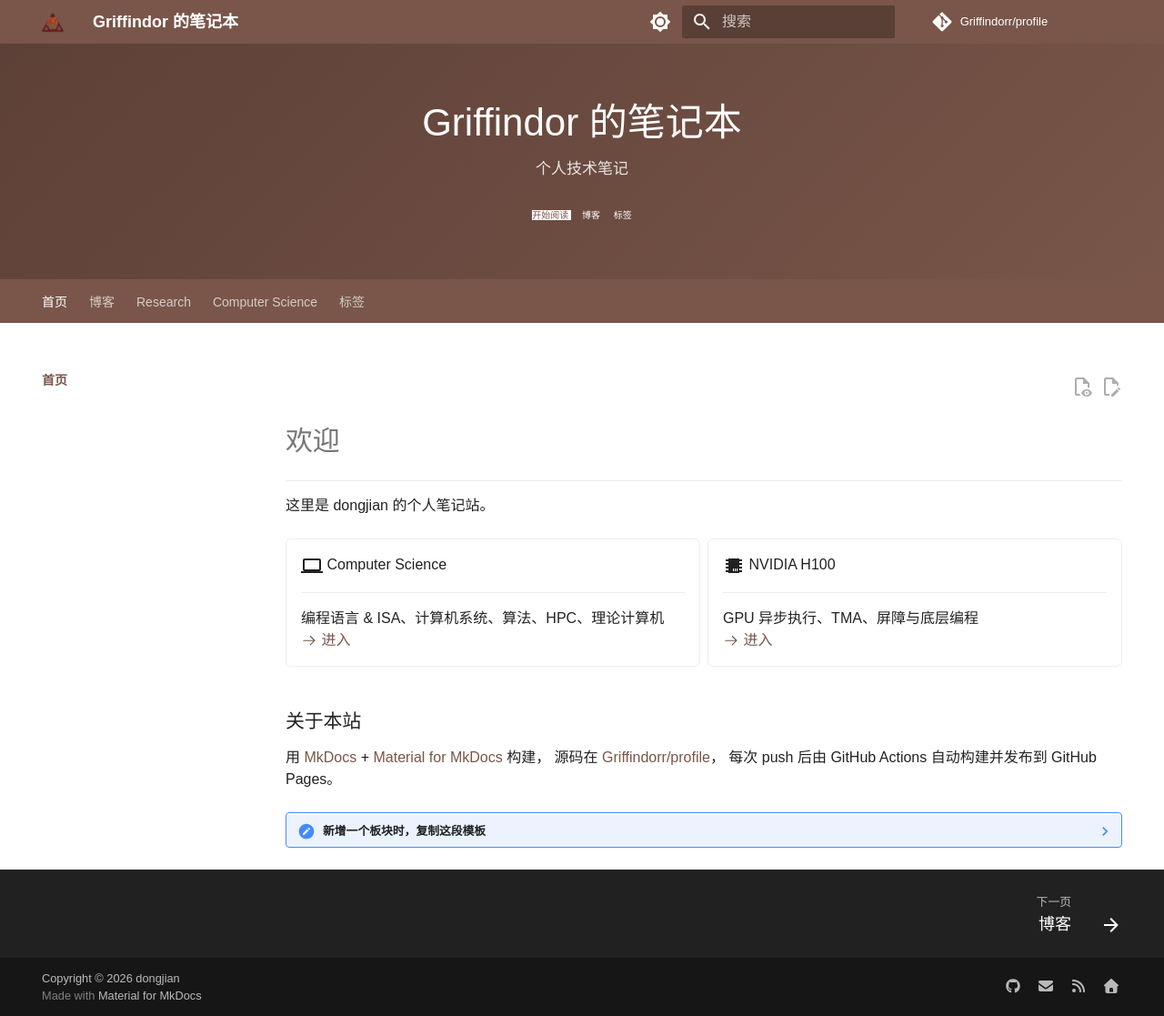
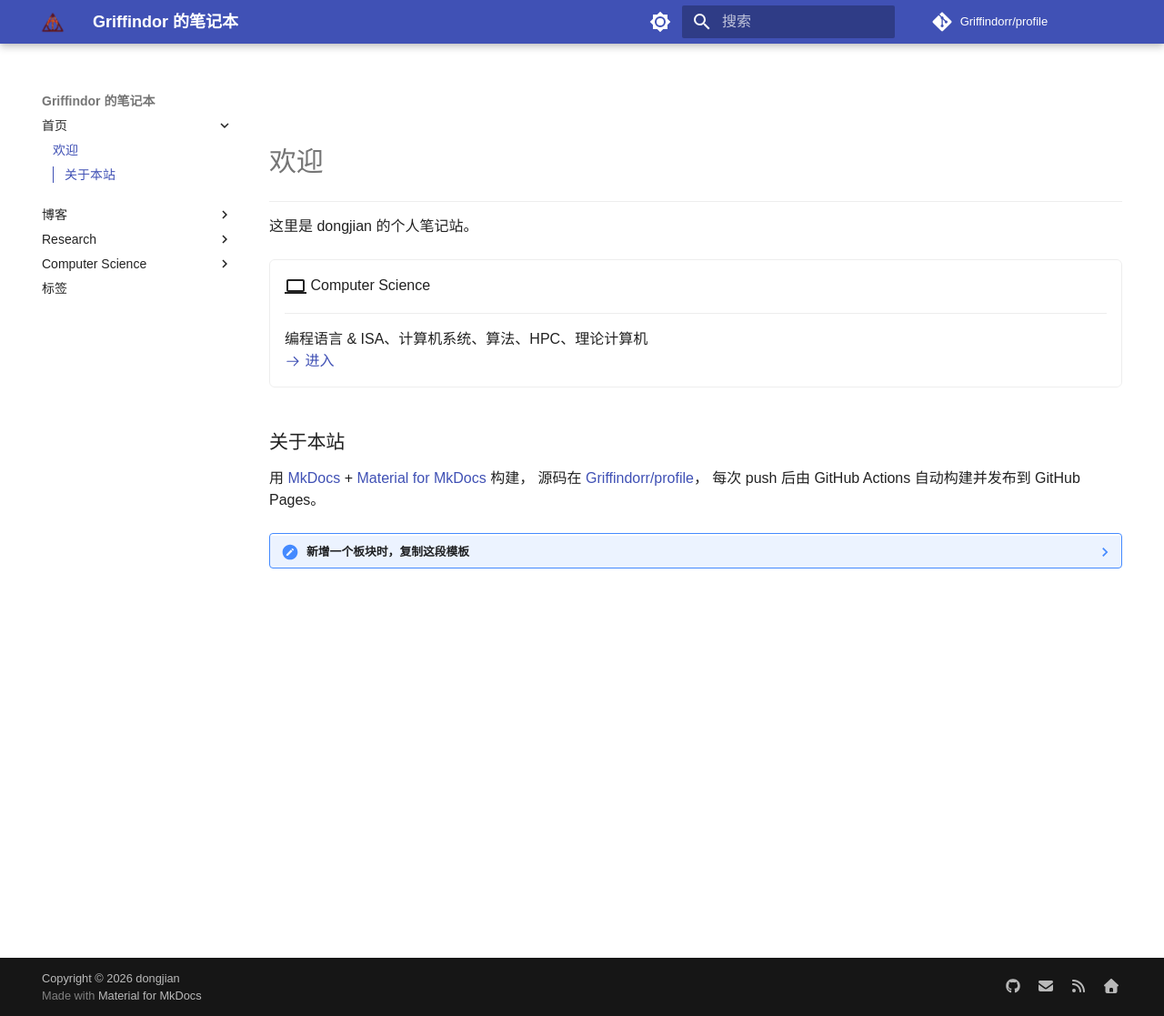
Before and after one commit to Griffindorr/profile, an MkDocs documentation site: the page built from docs/index.md, in a window 1280 px wide and 1117 px high. Shown: the whole window at 91% size. Built offline with MkDocs 1.6.1 and Material for MkDocs 9.7.7, drawn with Linux system fonts in a browser that asks for light colours; comment, search, counter and statistics services are not loaded; a style sheet for code colours, icons or effects is not loaded.

Commit message:
chore(theme): 恢复 Material 默认外观，目录移到左侧
- 配色回默认 indigo，加回跟随系统的明暗切换（原为 brown + deep orange）
- 去掉 22 项 theme.features，只留 toc.integrate（页面目录从右侧移到左侧）
- 移除 custom_dir: overrides，首页 hero 横幅与 giscus 评论位随之失效
- custom.css 去掉两条改全站外观的规则（.md-sidebar 宽度、深色模式 --md-hue），
  页内排版整份保留
- H100 笔记暂不公开：mkdocs.yml 加 exclude_docs 挡站点，
  .gitignore 同步挡仓库（公开仓库里不会出现）

备份：.cache/theme-backup-20261014/（原 mkdocs.yml / overrides / custom.css）

```diff
--- a/docs/css/custom.css
+++ b/docs/css/custom.css
@@ -407,25 +407,6 @@ html .md-typeset details > :last-child {
 }
 
 /* ==========================================================================
-   侧栏稍宽一点
-   Material 默认 12.1rem（242px），中文导航项容易折行，放宽到 13rem。
-   注意：不从动 .md-grid 的 max-width —— 侧栏变宽后正文自然变窄，
-   中文每行字数更接近舒适的 35~45 字。
-   ========================================================================== */
-.md-sidebar {
-  width: 13rem;
-}
-
-/* ==========================================================================
-   深色模式调暖
-   Material 的 slate 配色用 --md-hue: 225（偏蓝）生成整套灰阶。
-   改成暖色相，深色模式才会和暖棕主色同一个色温，不再"蓝灰配棕"。
-   ========================================================================== */
-[data-md-color-scheme="slate"] {
-  --md-hue: 25;
-}
-
-/* ==========================================================================
    打印
    打印笔记时去掉导航/侧栏/浮动按钮，并把链接地址印出来
    ========================================================================== */
--- a/docs/index.md
+++ b/docs/index.md
@@ -19,6 +23,7 @@
     GPU 异步执行、TMA、屏障与底层编程
 
     [:octicons-arrow-right-24: 进入](research/h100/index.md)
+-->
 
 </div>
 
--- a/mkdocs.yml
+++ b/mkdocs.yml
@@ -11,55 +11,39 @@ edit_uri: edit/main/docs/
 theme:
   name: material
   language: zh
+  # 字体：仍然用自定义的霞鹜文楷 + JetBrains Mono（见 extra_css），
+  # 所以这里关掉 Material 自带的 Roboto 加载。
   font: false
-  # 自定义模板目录：首页 hero 横幅 + giscus 评论位
-  custom_dir: overrides
   # ⚠️ 换图后必须把 ?v= 的数字 +1
   # GitHub Pages 对这些文件设了 cache-control: max-age=600，且文件名不变的话
   # 浏览器会直接用缓存里的旧图、根本不去下载。改 URL 才能强制刷新。
   favicon: assets/favicon.png?v=2
   logo: assets/logo.png?v=2
+  # 明暗切换：默认跟随系统偏好，右上角按钮可手动覆盖。
+  # 配色用 Material 默认的 indigo —— 【不是】之前那套 brown + deep orange。
   palette:
     - media: "(prefers-color-scheme: light)"
       scheme: default
-      primary: brown
-      accent: brown
+      primary: indigo
+      accent: indigo
       toggle:
         icon: material/brightness-7
         name: 切换到深色模式
     - media: "(prefers-color-scheme: dark)"
       scheme: slate
-      primary: brown
-      # 深色模式下棕色作强调色的对比度太低（链接会看不清），
-      # 换一个同样是暖色但更亮的，保证可读性
-      accent: deep orange
+      primary: indigo
+      accent: indigo
       toggle:
         icon: material/brightness-4
         name: 切换到浅色模式
+  # features：只开了 toc.integrate —— 把页面目录从【右侧】移进【左侧】导航栏。
+  # 其余 21 项仍为出厂默认（已移除），备份在 .cache/theme-backup-*/mkdocs.yml。
+  # 想让目录在滚动时自动跟着高亮，可以再补一行 toc.follow。
   features:
-    - navigation.instant
-    - navigation.instant.progress
-    - navigation.instant.prefetch
-    - navigation.tracking
-    - navigation.tabs
-    - navigation.sections
-    - navigation.indexes
-    - navigation.top
-    - navigation.footer
-    - navigation.path
-    - toc.follow
     - toc.integrate
-    - header.autohide
-    - search.suggest
-    - search.highlight
-    - search.share
-    - content.code.copy
-    - content.code.select
-    - content.code.annotate
-    - content.tabs.link
-    - content.action.edit
-    - content.action.view
-    - content.footnote.tooltips
+  #
+  # 注意：overrides/ 目录还在，但已不再被 custom_dir 引用 ——
+  # 首页 hero 横幅和 giscus 评论位随之失效。要恢复就加回 custom_dir: overrides。
 
 plugins:
   - search:
@@ -193,6 +177,12 @@ extra:
     mapping: pathname
     theme: preferred_color_scheme
 
+# ⚠️ 从站点上【完全隐藏】的目录：不构建、不进 sitemap、URL 也不存在。
+# glob 语法，每行一条。恢复时把这里对应的行删掉 —— 但要连同 nav 里的注释
+# 和两个 index 页的入口一起改，三处缺一个就会死链或构建失败。
+exclude_docs: |
+  research/h100/
+
 nav:
   - 首页:
       - index.md
@@ -200,22 +190,31 @@ nav:
       - blog/index.md
   - Research:
       - research/index.md
-      - H100:
-          - research/h100/index.md
-          # - Asynchronicity and barriers: research/h100/asynchronicity_and_barriers.md
-          # - cuTensorMap: research/h100/cuTensorMap.md
-          # - cp.async.bulk: research/h100/cp_async_bulk.md
-          # - WGMMA: research/h100/wgmma_1.md
-          # - WGMMA( FP8 ): research/h100/wgmma_2.md
-          # - 内存一致性模型: research/h100/memory_model.md
-          # - GEMM 内核设计: research/h100/kernel_design.md
-          # - Stream-K 调度: research/h100/stream_k.md
+      # ⚠️ H100 板块【暂时隐藏】。文件仍在 docs/research/h100/，只是不发布。
+      #
+      # 恢复三步（缺一不可）：
+      #   ① 删掉本文件上方 exclude_docs 里的 research/h100/ 那一行
+      #   ② 取消下面几行的注释
+      #   ③ 把 docs/research/index.md 和 docs/index.md 里的入口加回来
+      #
+      # - H100:
+      #     - research/h100/index.md
+      #     - Asynchronicity and barriers: research/h100/asynchronicity_and_barriers.md
+      #     - cuTensorMap: research/h100/cuTensorMap.md
+      #     - cp.async.bulk: research/h100/cp_async_bulk.md
+      #     - WGMMA: research/h100/wgmma_1.md
+      #     - WGMMA( FP8 ): research/h100/wgmma_2.md
+      #     - 内存一致性模型: research/h100/memory_model.md
+      #     - GEMM 内核设计: research/h100/kernel_design.md
+      #     - Stream-K 调度: research/h100/stream_k.md
       - 论文阅读:
           - research/paper_reading/index.md
           - 视频生成:
               - 初期调研: research/paper_reading/video_gen/initial_summary.md
           - GPU 建模:
               - FlashGPU-Sim: research/paper_reading/gpu-sim/FlashGPU-Sim.md
+          - GPU 测试:
+              - H100 存储系统测试: research/paper_reading/gpu-bench/report.md
 
   - Computer Science:
       - cs/index.md
```
Also changed, not shown: other parts of docs/index.md (+4 -0 lines), docs/research/index.md (+1 -1 lines), 1 other file.
